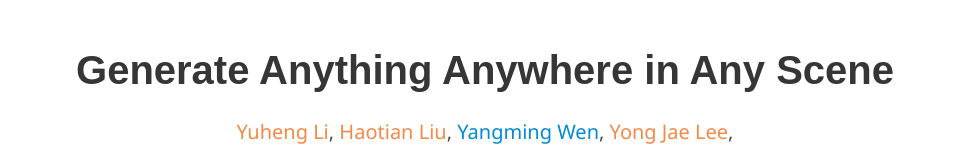
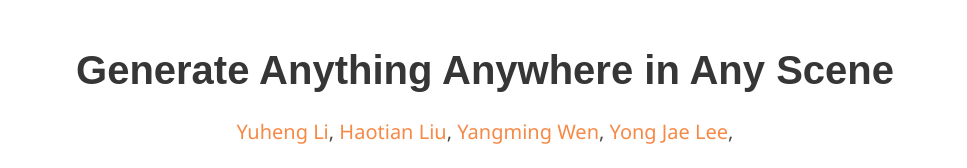
Before and after one commit to Yuheng-Li/PACGen, a plain HTML site: page index.html in a window 1280 px wide. Shown: the top 168 px of the page, without its empty margins (155-1122 px from the left). Drawn offline with nearby package versions, Linux system fonts and the light colour scheme; some icons are missing; a web font is replaced by a local one.

Commit message:
Update index.html

```diff
--- a/index.html
+++ b/index.html
@@ -54,7 +54,7 @@
               <a href="https://hliu.cc/" style="color:#f68946;font-weight:normal;">Haotian Liu</a>,
             </span>
             <span class="author-block">
-              <a href="https://chunyuan.li/" style="color:#008AD7;font-weight:normal;">Yangming Wen</a>,
+              <a href="https://alanyannick.github.io" style="color:#f68946;font-weight:normal;">Yangming Wen</a>,
             </span>
             <span class="author-block">
               <a href="https://pages.cs.wisc.edu/~yongjaelee/" style="color:#f68946;font-weight:normal;">Yong Jae Lee</a>,
```
